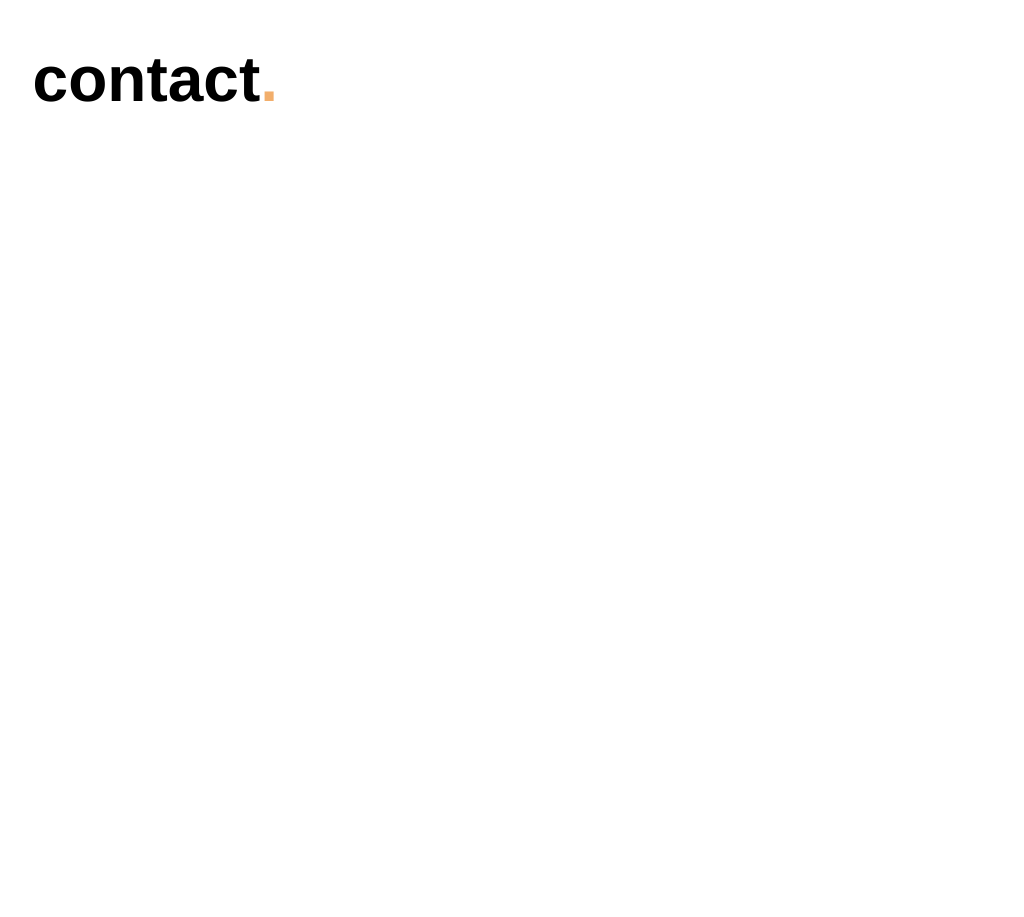
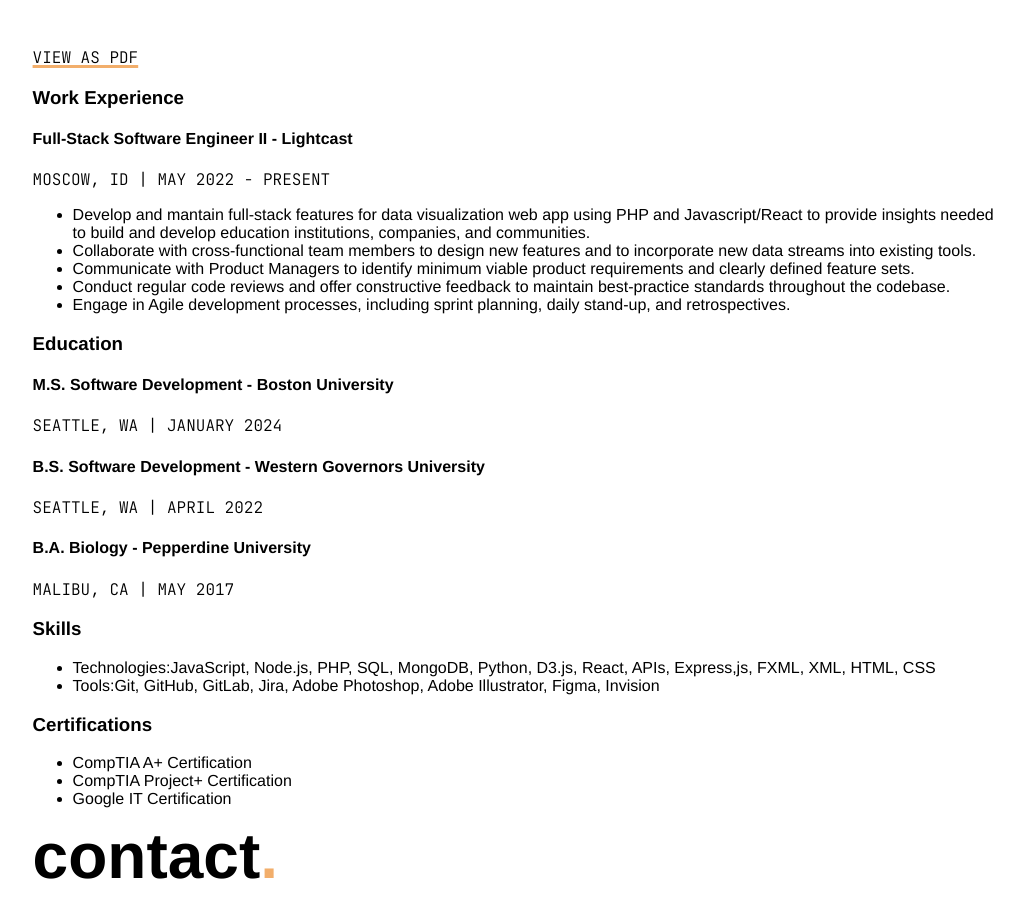
Before and after one commit to jennifer-bowser/jb-dev, a React (Vite) app: page / in a window 1280 px wide. Shown: the part 1461-2378 px from the top of the page, without its empty margins (121-1145 px from the left). Before the commit the page ends 1612 px from the top, so only its background shows below. Built offline with nearby package versions, Linux system fonts and the light colour scheme; a web font is replaced by a local one.

Commit message:
adds text to resume section

```diff
--- /dev/null
+++ b/src/Resume.css
@@ -0,0 +1,3 @@
+.Resume-PDF-Link{
+    text-decoration: 3px solid underline var(--accent-color);
+}
--- /dev/null
+++ b/src/Resume.jsx
@@ -0,0 +1,62 @@
+import "./Resume.css";
+
+export default function Resume(){
+    return(
+        <>
+            <a className="Resume-PDF-Link Subtitle">view as pdf</a>
+            <div className="Resume-Box">
+                <section>
+                    <h3>Work Experience</h3>
+                    <h4>Full-Stack Software Engineer II - Lightcast</h4>
+                    <p className="Subtitle">Moscow, ID | May 2022 - Present</p>
+                    <ul>
+                        <li>
+                            Develop and mantain full-stack features for data visualization web app using PHP and Javascript/React
+                            to provide insights needed to build and develop education institutions, companies, and communities.
+                        </li>
+                        <li>
+                            Collaborate with cross-functional team members to design new features and to incorporate new data streams
+                            into existing tools.
+                        </li>
+                        <li>
+                            Communicate with Product Managers to identify minimum viable product requirements and clearly defined feature sets.
+                        </li>
+                        <li>
+                            Conduct regular code reviews and offer constructive feedback to maintain best-practice standards throughout
+                            the codebase.
+                        </li>
+                        <li>
+                            Engage in Agile development processes, including sprint planning, daily stand-up, and retrospectives.
+                        </li>
+                    </ul>
+                </section>
+                <section>
+                    <h3>Education</h3>
+                    <section>
+                        <h4>M.S. Software Development - Boston University</h4>
+                        <p className="Subtitle">Seattle, WA | January 2024</p>
+                    </section>
+                    <section>
+                        <h4>B.S. Software Development -  Western Governors University</h4>
+                        <p className="Subtitle">Seattle, WA | April 2022</p>
+                    </section>
+                    <section>
+                        <h4>B.A. Biology - Pepperdine University</h4>
+                        <p className="Subtitle">Malibu, CA | May 2017</p>
+                    </section>
+                </section>
+                <h3>Skills</h3>
+                <ul>
+                    <li><span>Technologies:</span>JavaScript, Node.js, PHP, SQL, MongoDB, Python, D3.js, React, APIs, Express,js, FXML, XML, HTML, CSS</li>
+                    <li><span>Tools:</span>Git, GitHub, GitLab, Jira, Adobe Photoshop, Adobe Illustrator, Figma, Invision</li>
+                </ul>
+                <h3>Certifications</h3>
+                <ul>
+                    <li>CompTIA A+ Certification</li>
+                    <li>CompTIA Project+ Certification</li>
+                    <li>Google IT Certification</li>
+                </ul>
+            </div>
+        </>
+    )
+}
--- a/src/Section.jsx
+++ b/src/Section.jsx
@@ -1,4 +1,5 @@
 import About from "./About";
+import Resume from "./Resume";
 import { titleCase } from "./Util";
 import "./Section.css";
 // import { useEffect, useRef } from "react";
@@ -41,7 +42,8 @@
     // }, [headingRef, options])
 
     const components = {
-        "about": <About />
+        "about": <About />,
+        "resume": <Resume />
     }
 
     return(
--- a/src/index.css
+++ b/src/index.css
@@ -30,9 +30,10 @@
 a{
     color: var(--contrast-color);
     text-decoration: none;
+    cursor: pointer;
 }
 
-section{
+#root > section{
     padding: 0 12%;
 }
 
```
